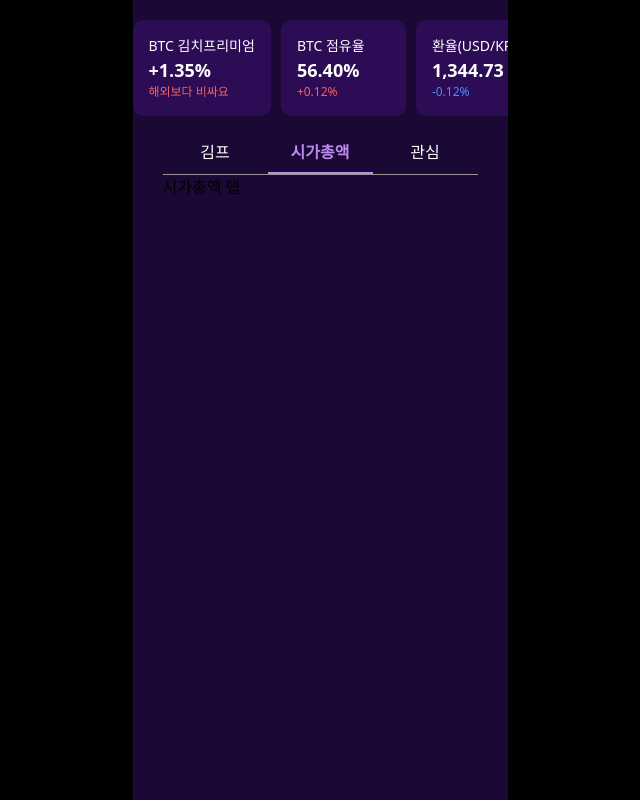
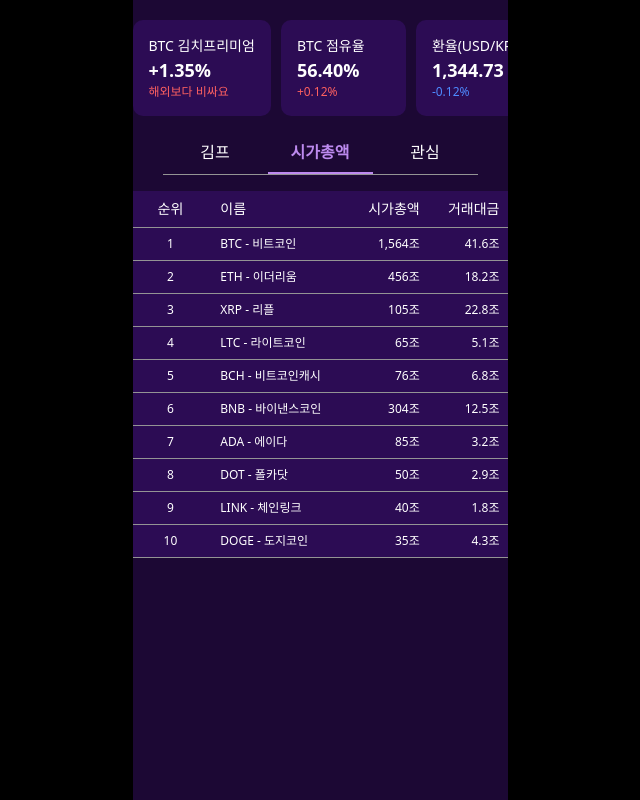
Before and after one commit to Chaemin-L/bitrics_FE, a React (Create React App) app: page / in a window 1280 px wide. Both pictures are taken after a click on the element "시가총액". Shown: the whole page, without its empty margins (320-960 px from the left). Built offline with nearby package versions, Linux system fonts and the light colour scheme.

Commit message:
feat: 홈 시가총액 탭 리스트 및 정렬 기능 구현

```diff
--- /dev/null
+++ b/src/components/home/MarketCapList.tsx
@@ -0,0 +1,79 @@
+import React, { useState } from "react";
+
+interface MarketCapData {
+  market: string;
+  name: string;
+  marketCap: number;
+  tradingVolume: number;
+}
+
+const MarketCapList: React.FC = () => {
+  const initialData: MarketCapData[] = [
+    { market: "BTC", name: "비트코인", marketCap: 1564, tradingVolume: 41.6 },
+    { market: "ETH", name: "이더리움", marketCap: 456, tradingVolume: 18.2 },
+    { market: "XRP", name: "리플", marketCap: 105, tradingVolume: 22.8 },
+    { market: "LTC", name: "라이트코인", marketCap: 65, tradingVolume: 5.1 },
+    { market: "BCH", name: "비트코인캐시", marketCap: 76, tradingVolume: 6.8 },
+    {
+      market: "BNB",
+      name: "바이낸스코인",
+      marketCap: 304,
+      tradingVolume: 12.5,
+    },
+    { market: "ADA", name: "에이다", marketCap: 85, tradingVolume: 3.2 },
+    { market: "DOT", name: "폴카닷", marketCap: 50, tradingVolume: 2.9 },
+    { market: "LINK", name: "체인링크", marketCap: 40, tradingVolume: 1.8 },
+    { market: "DOGE", name: "도지코인", marketCap: 35, tradingVolume: 4.3 },
+  ];
+
+  const [sortedData, setSortedData] = useState<MarketCapData[]>([
+    ...initialData,
+  ]);
+
+  const handleSort = (key: "marketCap" | "tradingVolume") => {
+    const sorted = [...sortedData].sort((a, b) => b[key] - a[key]);
+    setSortedData(sorted);
+  };
+
+  return (
+    <div>
+      <div className="flex justify-between p-2 border-b border-contrast-300 text-sm text-bold">
+        <div className="w-1/6 text-center">순위</div>
+        <div className="w-2/6 text-left">이름</div>
+        <div
+          className="w-1/6 text-right cursor-pointer"
+          onClick={() => handleSort("marketCap")}
+        >
+          시가총액
+        </div>
+        <div
+          className="w-1/6 text-right cursor-pointer"
+          onClick={() => handleSort("tradingVolume")}
+        >
+          거래대금
+        </div>
+      </div>
+      {sortedData.map((item, index) => (
+        <div
+          key={index}
+          className="flex justify-between p-2 border-b border-contrast-300 text-xs"
+        >
+          <div className="w-1/6 text-center">{index + 1}</div>
+          <div className="w-2/6 text-left">
+            <div>
+              {item.market} - {item.name}
+            </div>
+          </div>
+          <div className="w-1/6 text-right">
+            {item.marketCap.toLocaleString()}조
+          </div>
+          <div className="w-1/6 text-right">
+            {item.tradingVolume.toLocaleString()}조
+          </div>
+        </div>
+      ))}
+    </div>
+  );
+};
+
+export default MarketCapList;
--- a/src/pages/home/index.tsx
+++ b/src/pages/home/index.tsx
@@ -3,6 +3,7 @@
 import TabMenu from "@/components/home/TabMenu";
 import FilteringHeader from "@/components/news/FilteringHeader";
 import CryptoList from "@/components/home/CryptoList";
+import MarketCapList from "@/components/home/MarketCapList";
 
 const HomePage = () => {
   const buttons = [
@@ -110,7 +111,9 @@
             <CryptoList data={data} />
           </div>
         </div>
-        <div>시가총액 탭</div>
+        <div className="bg-purple-600 text-white mt-4 -mx-[30px]">
+          <MarketCapList />
+        </div>
         <div>관심 탭</div>
       </TabMenu>
     </div>
```
